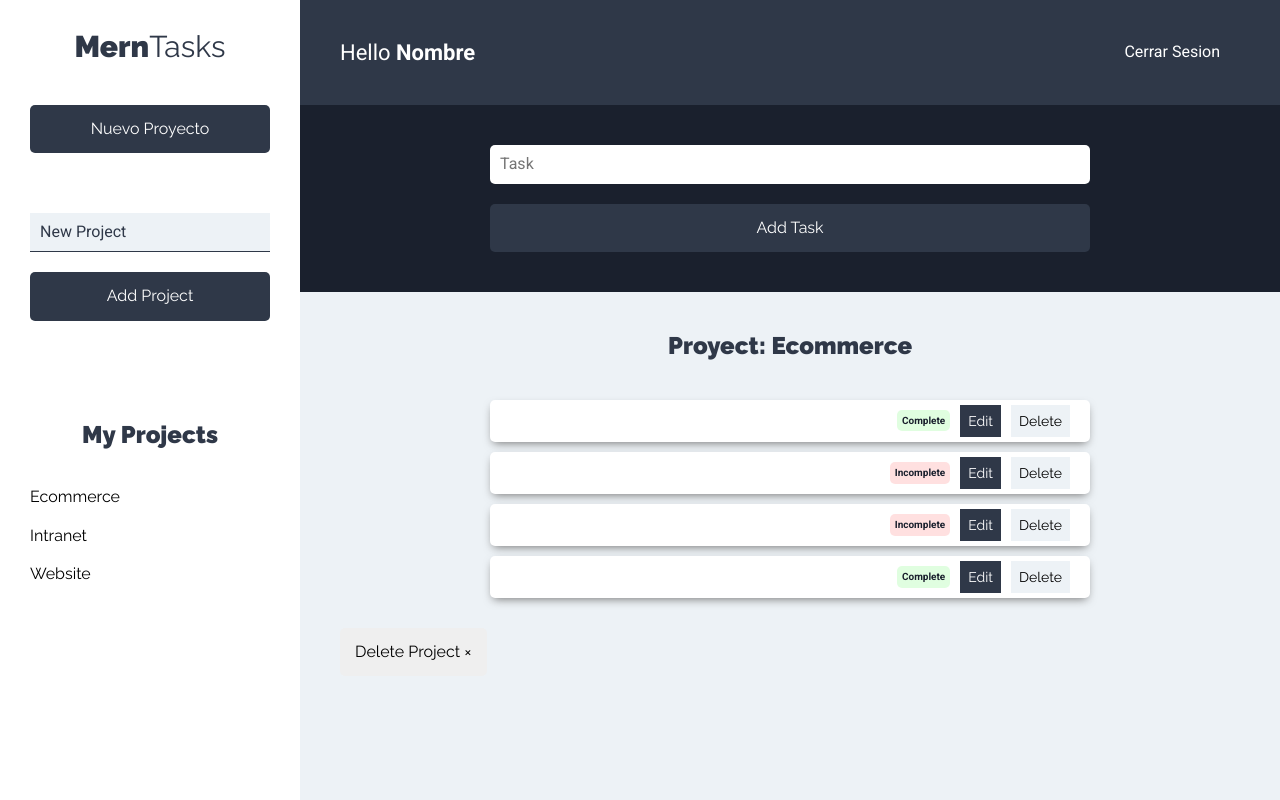
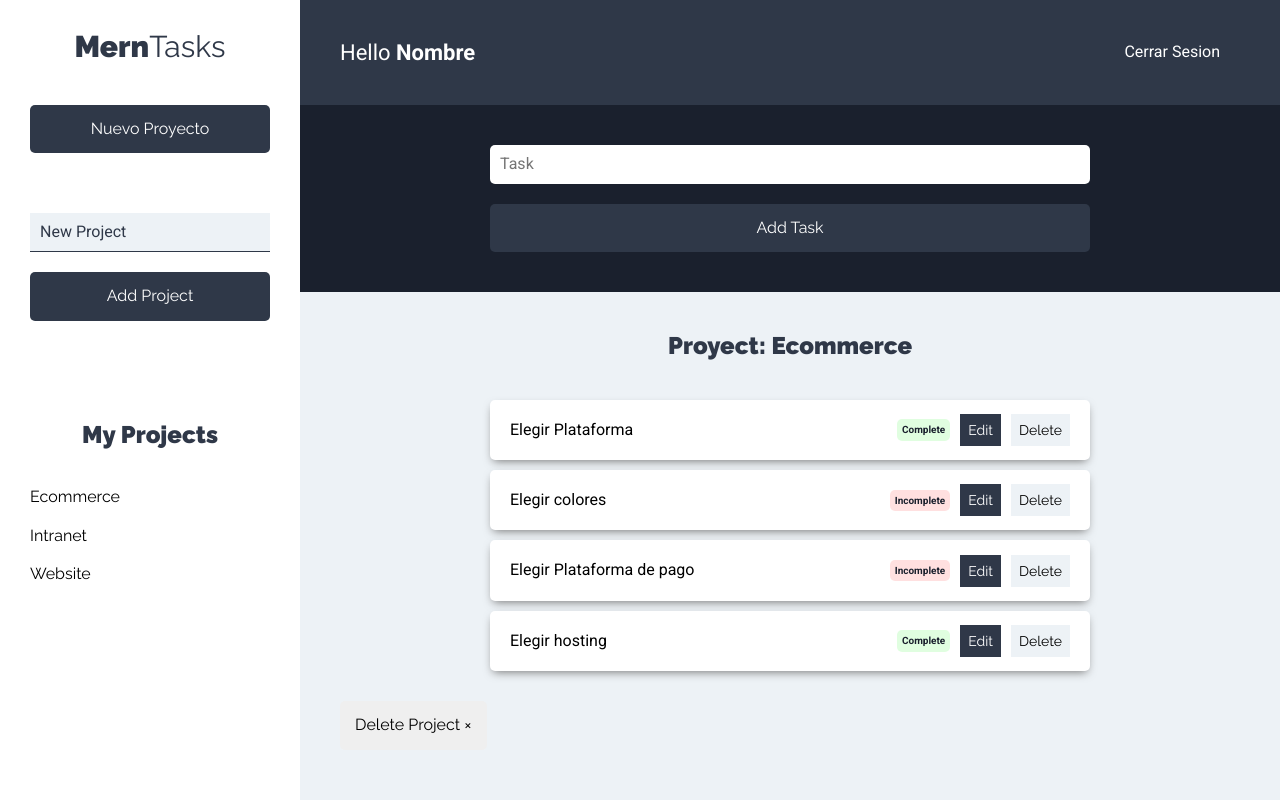
Before and after one commit to brimanz/Mern_app, a React (Vite) app: page /projects in a window 1280 px wide. Built offline with nearby package versions, Linux system fonts and the light colour scheme.

Commit message:
fix a little error en tasklist component

```diff
--- a/src/components/tasks/TaskList.jsx
+++ b/src/components/tasks/TaskList.jsx
@@ -5,10 +5,10 @@ import Task from './Task'
 const TaskList = () =>{
 
 	const projectTaks = [
-		{nombre: "Elegir Plataforma", estado: true},
-		{nombre: "Elegir colores", estado: false},
-		{nombre: "Elegir Plataforma de pago", estado: false},
-		{nombre: "Elegir hosting", estado: true}
+		{name: "Elegir Plataforma", estado: true},
+		{name: "Elegir colores", estado: false},
+		{name: "Elegir Plataforma de pago", estado: false},
+		{name: "Elegir hosting", estado: true}
 	];
 
 	return(
```
